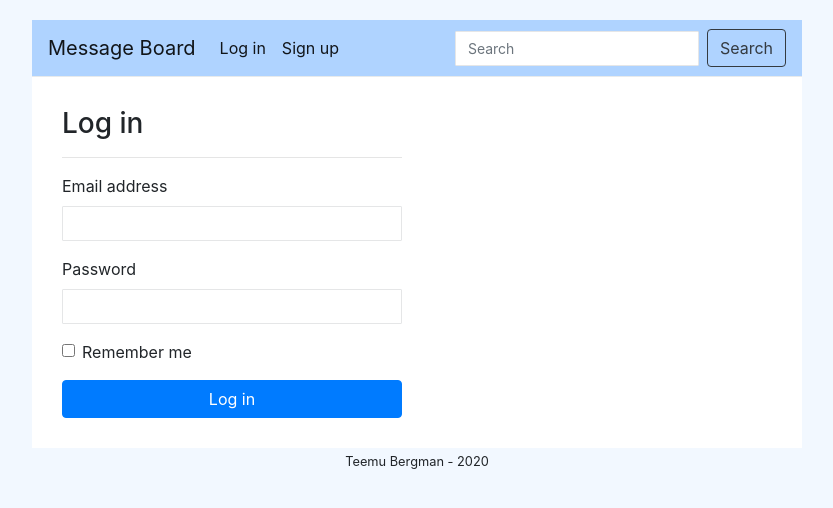
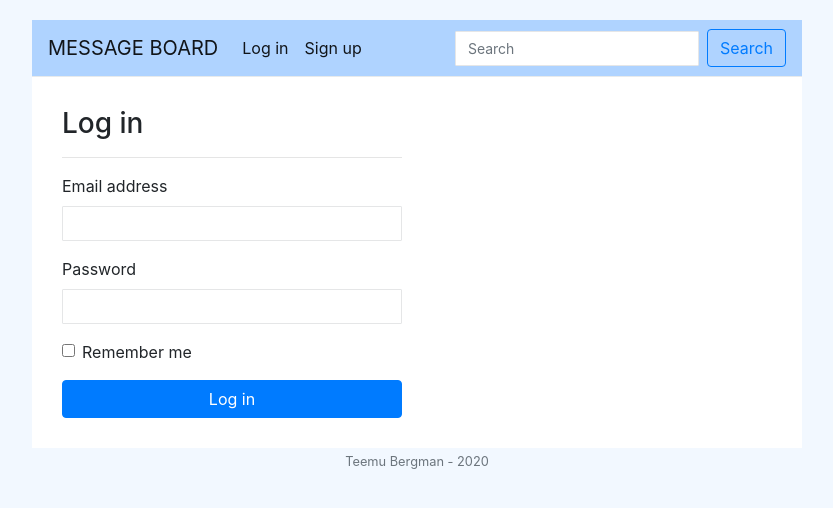
Before and after one commit to TeemuBergman/messageboard, a Flask app: page /login in a window 1280 px wide. Shown: the top 508 px of the page, without its empty margins (223-1056 px from the left). Run offline with Flask 2, Linux system fonts and the light colour scheme; some libraries are stand-ins or nearby versions.

Commit message:
Minor tweaks

```diff
--- a/messageboard/templates/base.html
+++ b/messageboard/templates/base.html
@@ -20,7 +20,9 @@
 
 	<!-- Navigation -->
 	<nav class="navbar navbar-expand-lg navbar-light bg-light">
-        <a class="navbar-brand" href="{{ url_for("main.index") }}">Message Board</a>
+		<a class="navbar-brand" href="{{ url_for("main.index") }}">
+			MESSAGE BOARD
+		</a>
 
 		<button class="navbar-toggler" type="button" data-toggle="collapse" data-target="#navbarNav"
 				aria-controls="navbarNav" aria-expanded="false" aria-label="Toggle navigation">
@@ -34,7 +36,7 @@
 				{% if current_user.is_authenticated %}
 					<!-- Show if user is logged in -->
 					<li class="nav-item active">
-                        <a class="nav-link" href="{{ url_for("user_auth.profile") }}" class="navbar-item">
+						<a class="nav-link" href="{{ url_for("user_auth.profile") }}">
 							Profile<span class="sr-only">(current)</span>
 						</a>
 					</li>
@@ -42,14 +44,14 @@
 					{% if current_user.admin %}
 						<!-- Show if user is an admin -->
 						<li class="nav-item active">
-                            <a class="nav-link" href="{{ url_for("admin_auth.control_panel") }}" class="navbar-item">
+							<a class="nav-link" href="{{ url_for("admin_auth.control_panel") }}">
 								Admin<span class="sr-only">(current)</span>
 							</a>
 						</li>
 					{% endif %}
 
 					<li class="nav-item active">
-                        <a class="nav-link" href="{{ url_for("user_auth.logout") }}" class="navbar-item">
+						<a class="nav-link" href="{{ url_for("user_auth.logout") }}">
 							Log out<span class="sr-only">(current)</span>
 						</a>
 					</li>
@@ -58,12 +60,12 @@
 				{% if not current_user.is_authenticated %}
 					<!-- Show if user has not logged in -->
 					<li class="nav-item active">
-                        <a class="nav-link" href="{{ url_for("user_auth.login") }}" class="navbar-item">
+						<a class="nav-link" href="{{ url_for("user_auth.login") }}">
 							Log in<span class="sr-only">(current)</span>
 						</a>
 					</li>
 					<li class="nav-item active">
-                        <a class="nav-link" href="{{ url_for("user_auth.signup") }}" class="navbar-item">
+						<a class="nav-link" href="{{ url_for("user_auth.signup") }}">
 							Sign up<span class="sr-only">(current)</span>
 						</a>
 					</li>
@@ -72,7 +74,7 @@
 			</ul>
 			<form class="form-inline my-2 my-lg-0" action="/board/results" method="GET">
 				<input class="form-control mr-sm-2" name="query" type="text" placeholder="Search" aria-label="Search">
-                <button class="btn btn-outline-dark my-2 my-sm-0" type="submit">Search</button>
+				<button class="btn btn-outline-primary my-2 my-sm-0" type="submit">Search</button>
 			</form>
 		</div>
 
@@ -88,7 +90,7 @@
 	<div class="row">
 		<div class="col">
 			<p class="text-center">
-                <small>Teemu Bergman - 2020</small>
+				<small class="text-muted">Teemu Bergman - 2020</small>
 			</p>
 		</div>
 	</div>
```
Lines whose indentation alone changed are shown as unchanged.
